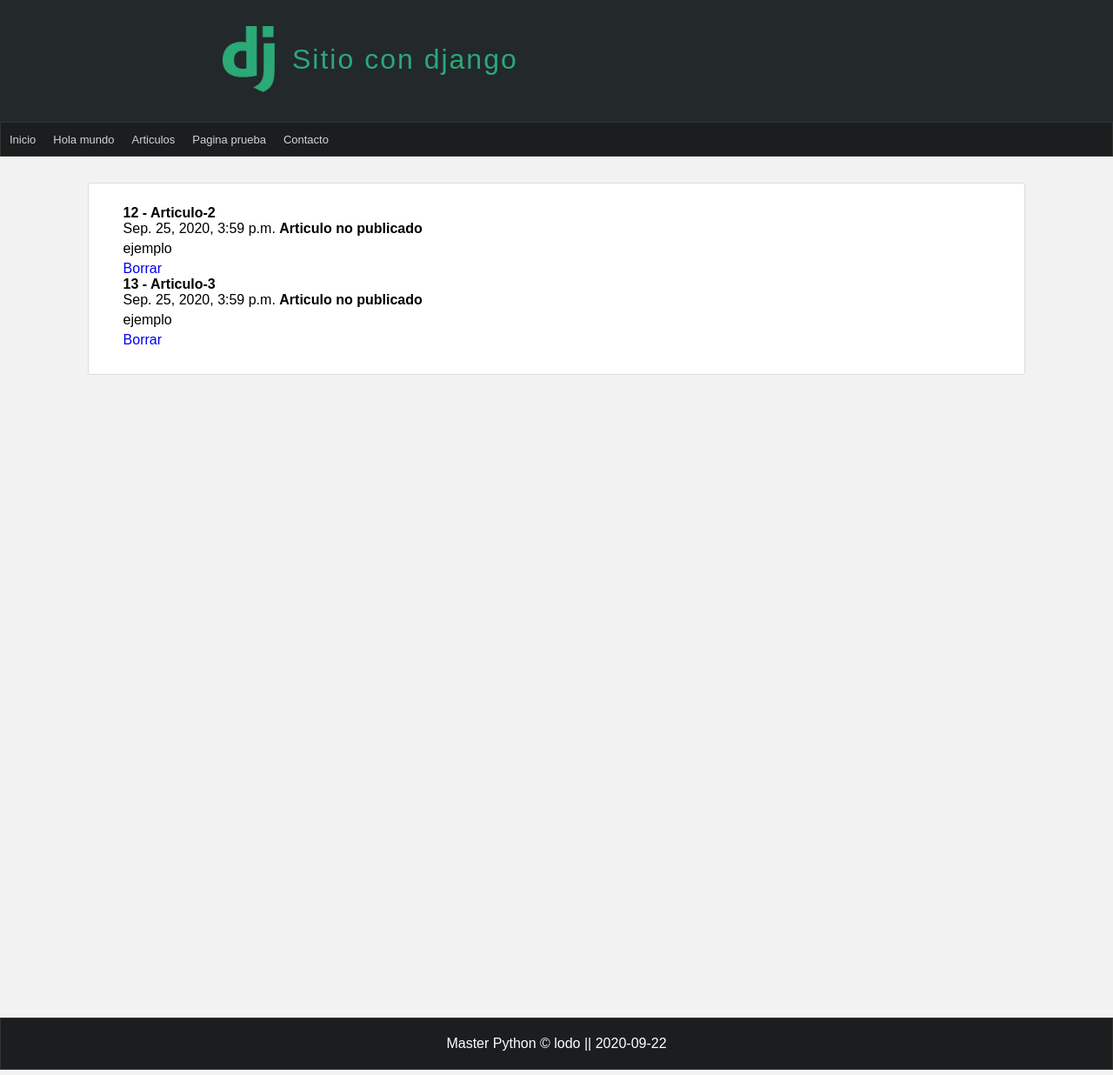
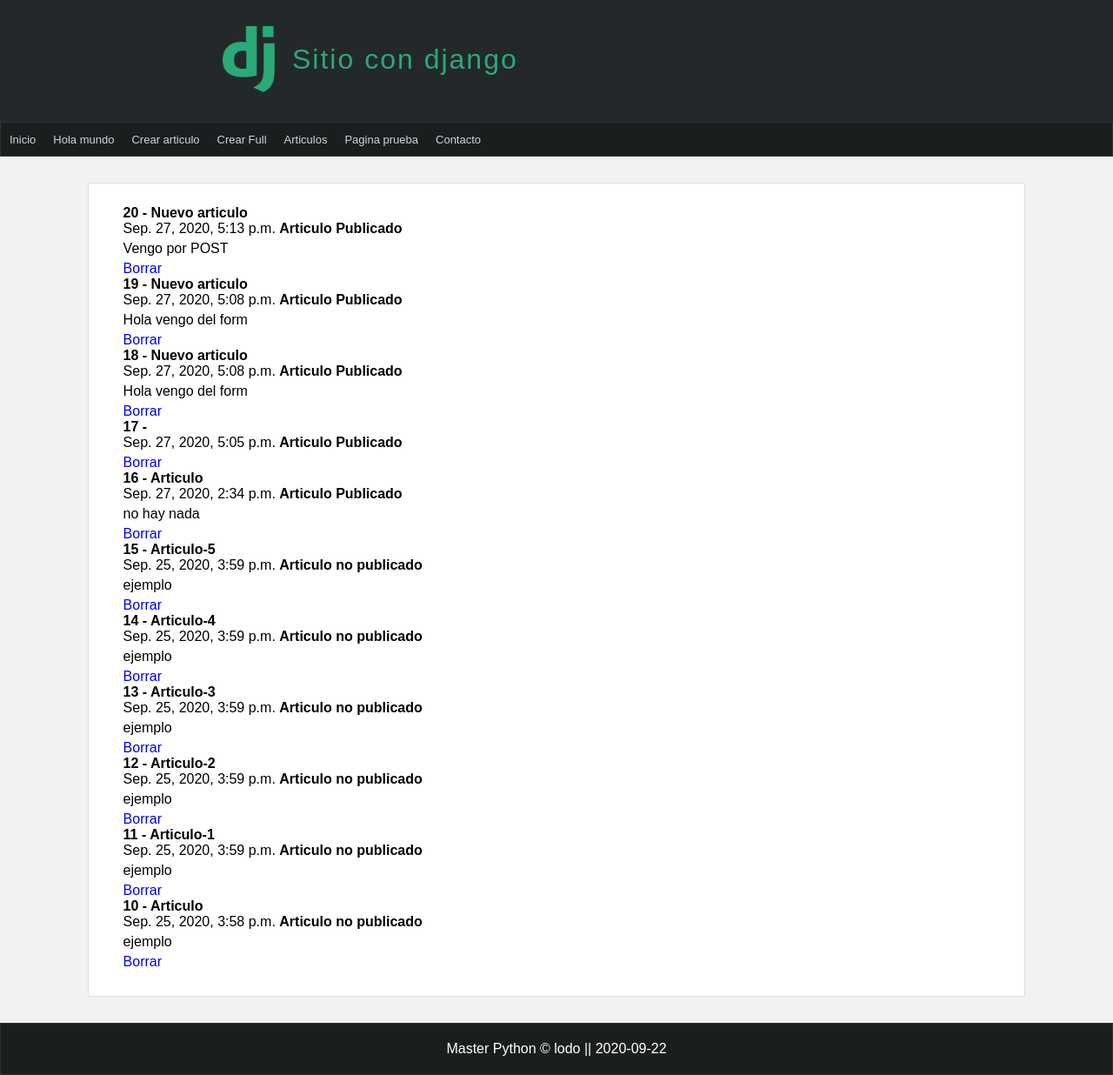
Before and after one commit to ilodi/curosDjango3, a Django app: page /articulos/ in a window 1280 px wide. Shown: the whole page at 87% size. Run offline with Django 3.2, Linux system fonts and the light colour scheme; data comes from the database, SQL or seed files in the repository; both versions use the stored data as it was after the commit.

Commit message:
form like django likes

```diff
--- a/djangoCurso/djangoCurso/urls.py
+++ b/djangoCurso/djangoCurso/urls.py
@@ -1,22 +1,29 @@
 from django.contrib import admin
 from django.urls import path
 
-#Importat mis apps con mis vistas
+# Importat mis apps con mis vistas
 from miapp import views
 
 urlpatterns = [
     path('admin/', admin.site.urls),
-    path('', views.index , name="index"),
-    path('inicio/', views.index , name="inicio"),
-    path('pagina/', views.pagina , name="pagina"),
-    path('pagina/<int:redirigir>', views.pagina , name="pagina"),
-    path('hola-mundo/', views.hola_mundo , name="hola_mundo"),
-    path('contacto/', views.contacto , name="contacto"),
-    path('contacto/<str:nombre>', views.contacto , name="contacto"),
-    path('contacto/<str:nombre>/<str:apellidos>', views.contacto , name="contacto"),
-    path('crear-articulo/<str:title>/<str:content>/<str:public>', views.crear_articulo, name="crear_articulo"),
+    path('', views.index, name="index"),
+    path('inicio/', views.index, name="inicio"),
+    path('pagina/', views.pagina, name="pagina"),
+    path('pagina/<int:redirigir>', views.pagina, name="pagina"),
+    path('hola-mundo/', views.hola_mundo, name="hola_mundo"),
+    path('contacto/', views.contacto, name="contacto"),
+    path('contacto/<str:nombre>', views.contacto, name="contacto"),
+    path('contacto/<str:nombre>/<str:apellidos>',
+         views.contacto, name="contacto"),
+    path('crear-articulo/<str:title>/<str:content>/<str:public>',
+         views.crear_articulo, name="crear_articulo"),
     path('articulo/<str:title>/', views.articulo, name="articulo"),
-    path('editar-articulo/<int:id>/', views.editar_articulo, name="editar_articulo"),
+    path('editar-articulo/<int:id>/',
+         views.editar_articulo, name="editar_articulo"),
     path('articulos/', views.articulos, name="articulos"),
-    path('borrar-articulo/<int:id>', views.borrar_articulo, name="borrar")
+    path('borrar-articulo/<int:id>', views.borrar_articulo, name="borrar"),
+    # formulario
+    path('save-article/', views.save_article, name="save"),
+    path('create-article/', views.create_article, name="create"),
+    path('create-full-article/', views.create_full_article, name="create_full" ),
 ]
--- a/djangoCurso/miapp/templates/layout.html
+++ b/djangoCurso/miapp/templates/layout.html
@@ -30,7 +30,13 @@
         <li>
           <a href="{% url 'pagina' %}">Hola mundo</a>
         </li>
-          <li>
+        <li>
+          <a href="{% url 'create' %}">Crear articulo</a>
+        </li>
+        <li>
+          <a href="{% url 'create_full' %}">Crear Full</a>
+        </li>
+        <li>
           <a href="{% url 'articulos' %}">Articulos</a>
         </li>
         <li>
--- a/djangoCurso/miapp/views.py
+++ b/djangoCurso/miapp/views.py
@@ -1,7 +1,7 @@
 from django.shortcuts import render, HttpResponse, redirect
 # importar modelo para hacer uso de el
 from miapp.models import Article
-#agregar OR para consultas
+# agregar OR para consultas
 from django.db.models import Q
 
 # MVC = Modelo Vista Controlador
@@ -97,6 +97,44 @@ def crear_articulo(request, title, content, public):
 
     return HttpResponse(f"Articulo creado:{articulo.title} - {articulo.content }")
 
+
+def save_article(request):
+    # mediante formulario
+    """
+    1.- importat el modelo
+    2.- paso acontinuacion instanciar la clase
+    """
+    """
+    3.- Guardar en la base de datos
+    """
+    """
+    1.- comprobar si llegan datos por get
+    """
+    if request.method == 'POST':
+
+        #datos por POST
+        title = request.POST['title']
+        content = request.POST['content']
+        public = request.POST['public']
+
+        articulo = Article(
+            title=title,
+            content=content,
+            public=public
+        )
+
+        articulo.save()
+        return HttpResponse(f"Articulo creado:{articulo.title} - {articulo.content }")
+
+    else:
+        return HttpResponse('<h2>No se ha podido crear el articulo</h2>')
+
+
+def create_article(request):
+    return render(request, 'create_article.html')
+
+def create_full_article(request):
+    return render(request, 'create_full.html')
 
 def articulo(request, title):
     """
@@ -202,17 +240,21 @@ def articulos(request):
     """
     articulos = Article.objects.filter(title="Articulo").exclude(public=False)
 
-    #Sql crudo
-    articulos = Article.objects.raw("SELECT * FROM miapp_article WHERE title='Artiuclo' AND public=0 ")
+    # Sql crudo
+    articulos = Article.objects.raw(
+        "SELECT * FROM miapp_article WHERE title='Artiuclo' AND public=0 ")
 
-    #caso 4
+    # caso 4
     """
     agregar OR a las rutas
     1.- importar
     from django.db.models import Q
     2.- usar .filter(Q(X) | Q(Y) )
     """
-    articulos = Article.objects.filter(Q(title__contains="2") | Q(title__contains="3"))
+    articulos = Article.objects.filter(
+        Q(title__contains="2") | Q(title__contains="3"))
+    #trae todos
+    articulos = Article.objects.all().order_by('-id')
     return render(request, 'articulos.html', {
         'articulos': articulos
     })
```
Also changed, not shown: djangoCurso/miapp/forms.py (added, +11 -0 lines), djangoCurso/miapp/static/css/style.css (+45 -0 lines), djangoCurso/miapp/templates/create_article.html (added, +27 -0 lines), djangoCurso/miapp/templates/create_full.html (added, +12 -0 lines), djangoCurso/db.sqlite3.
